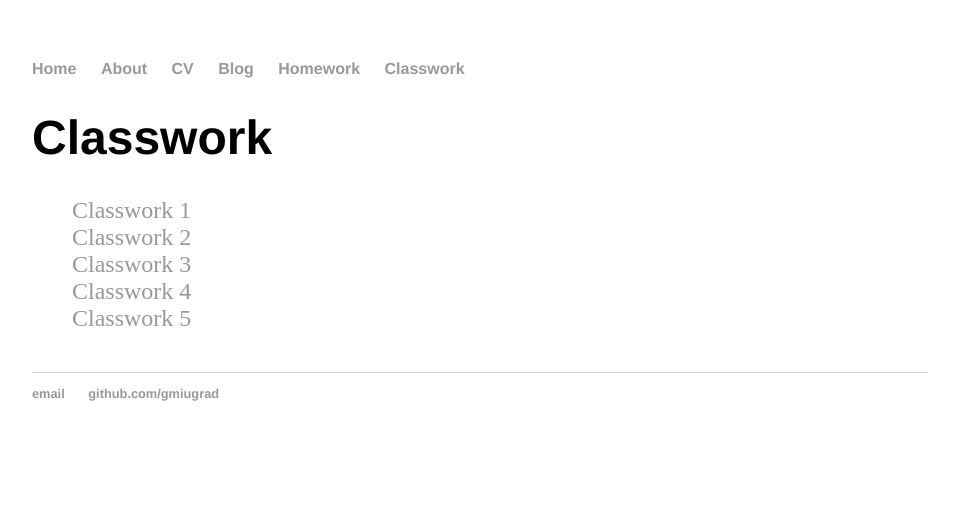
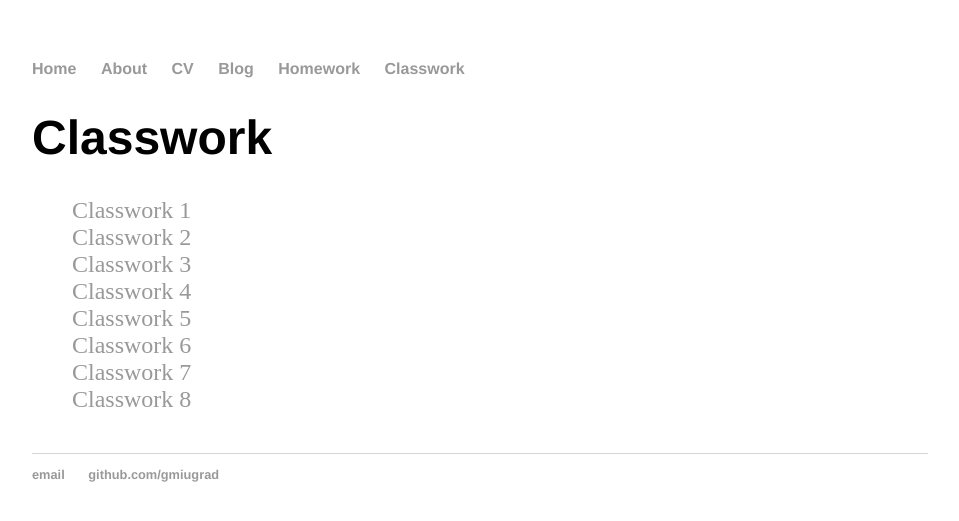
Before and after one commit to gmiugrad/gmiugrad.github.io, a Jekyll site: the page built from classwork/index.html, in a window 1280 px wide. Shown: the top 521 px of the page, without its empty margins (160-1119 px from the left). Built offline with Jekyll 4.4.1, drawn with Linux system fonts in a browser that asks for light colours.

Commit message:
Update index.html

```diff
--- a/classwork/index.html
+++ b/classwork/index.html
@@ -10,5 +10,8 @@ date: 2022-01-16
 <li><a href="/classwork/cw3">Classwork 3</a></li>
 <li><a href="/classwork/cw4">Classwork 4</a></li>
 <li><a href="/classwork/cw5">Classwork 5</a></li>
+<li><a href="/classwork/cw6">Classwork 6</a></li>
+<li><a href="/classwork/cw7">Classwork 7</a></li>
+<li><a href="/classwork/cw8">Classwork 8</a></li>
 
 </ul>
```
